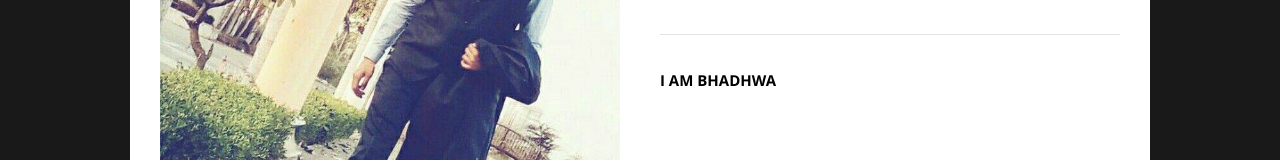
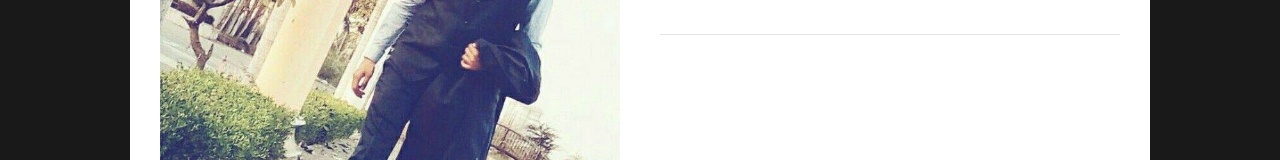
Before and after one commit to Surya1231/lam-street, a plain HTML site: page index.html in a window 1280 px wide. Shown: the part 2600-2760 px from the top of the page. Drawn offline with nearby package versions, Linux system fonts and the light colour scheme; a web font is replaced by a local one.

Commit message:
about us fixes

```diff
--- a/index.html
+++ b/index.html
@@ -129,6 +129,7 @@
       <div class="row">
         <div class="three columns">
           <img src="lam-street.png" alt="" />
+          <br /><br /><br />
         </div>
 
         <div class="nine columns main-col">
@@ -394,7 +395,6 @@
                 score of <b>99.1%</b> in year 2019.
               </p>
               <hr />
-              <b> I AM BHADHWA</b>
             </div>
           </div>
         </div>
```
